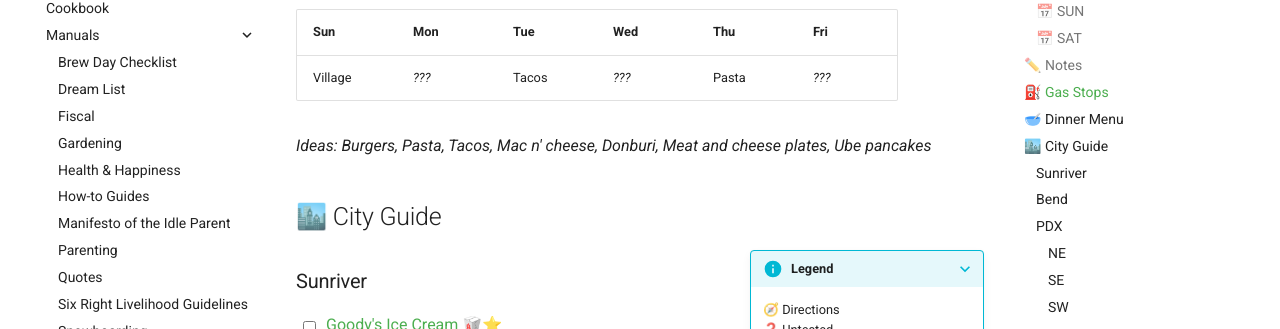
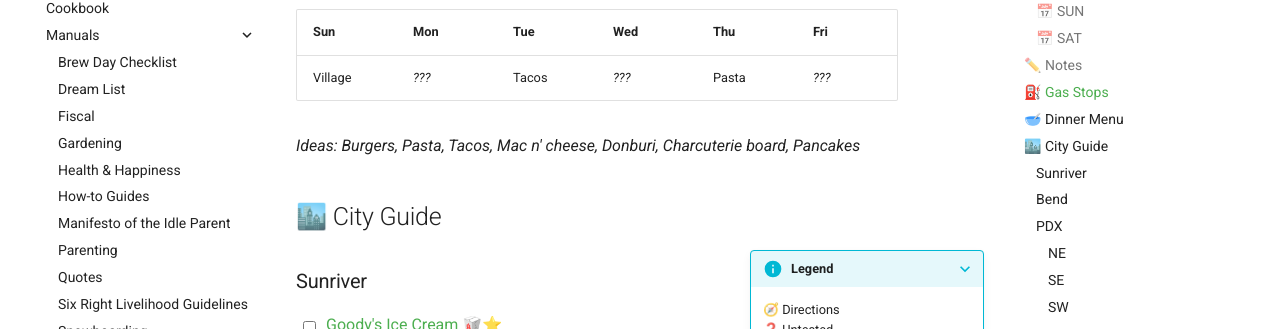
Before and after one commit to hiwa-house/teletraan, an MkDocs documentation site: the page built from docs/adventure/oregon.md, in a window 1280 px wide and 900 px high, scrolled down 1342 px. Shown: the part 124-453 px from the top of the window. Built offline with MkDocs 1.6.1 and Material for MkDocs 9.7.7, drawn with Linux system fonts in a browser that asks for light colours; comment, search, counter and statistics services are not loaded.

Commit message:
Update oregon.md

```diff
--- a/docs/adventure/oregon.md
+++ b/docs/adventure/oregon.md
@@ -46,7 +46,7 @@
 |	-------	|	-------	|	-------	|	-------	|	-------	|	-------	|
 |	Village	|	*???*  	|	Tacos 	|	*???*	|	Pasta	|	*???* 	|
 
-*Ideas: Burgers, Pasta, Tacos, Mac n' cheese, Donburi, Meat and cheese plates, Ube pancakes*
+*Ideas: Burgers, Pasta, Tacos, Mac n' cheese, Donburi, Charcuterie board, Pancakes*
 
 ## 🏙️ City Guide
 
```
